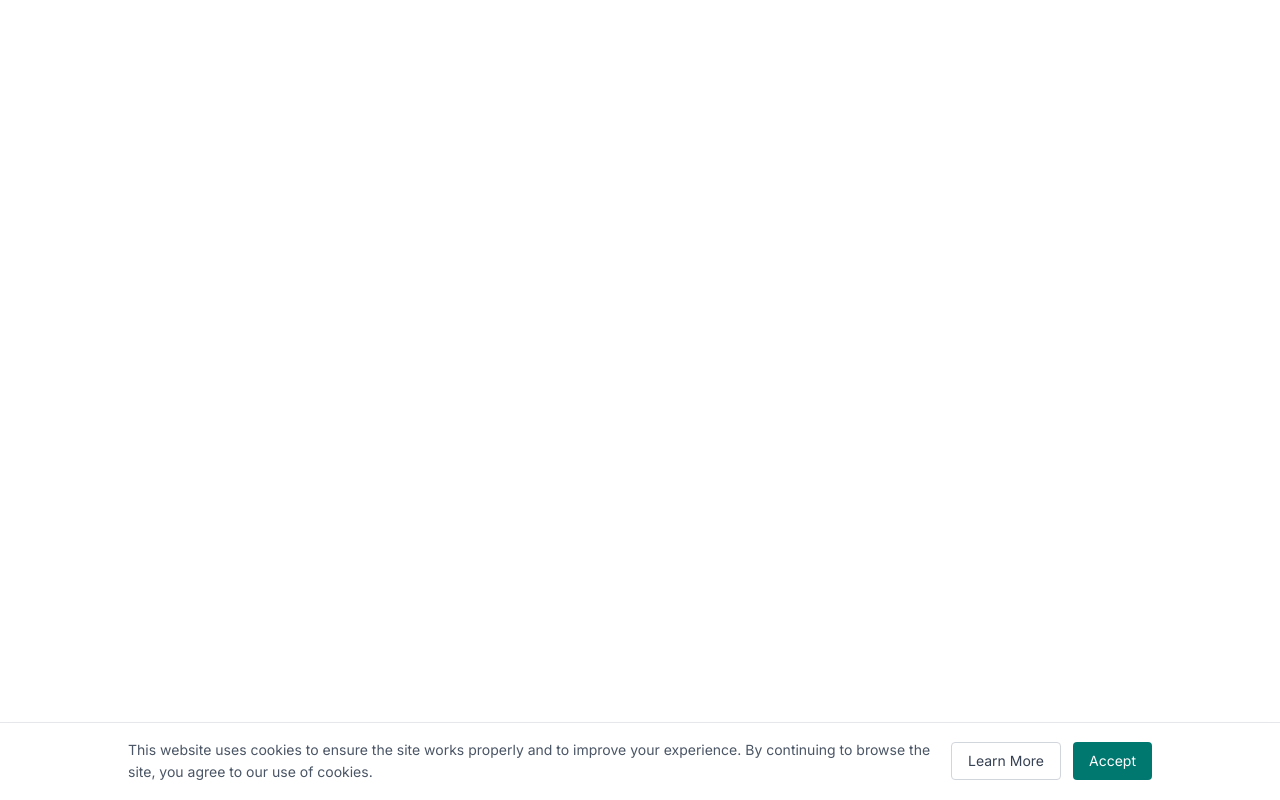
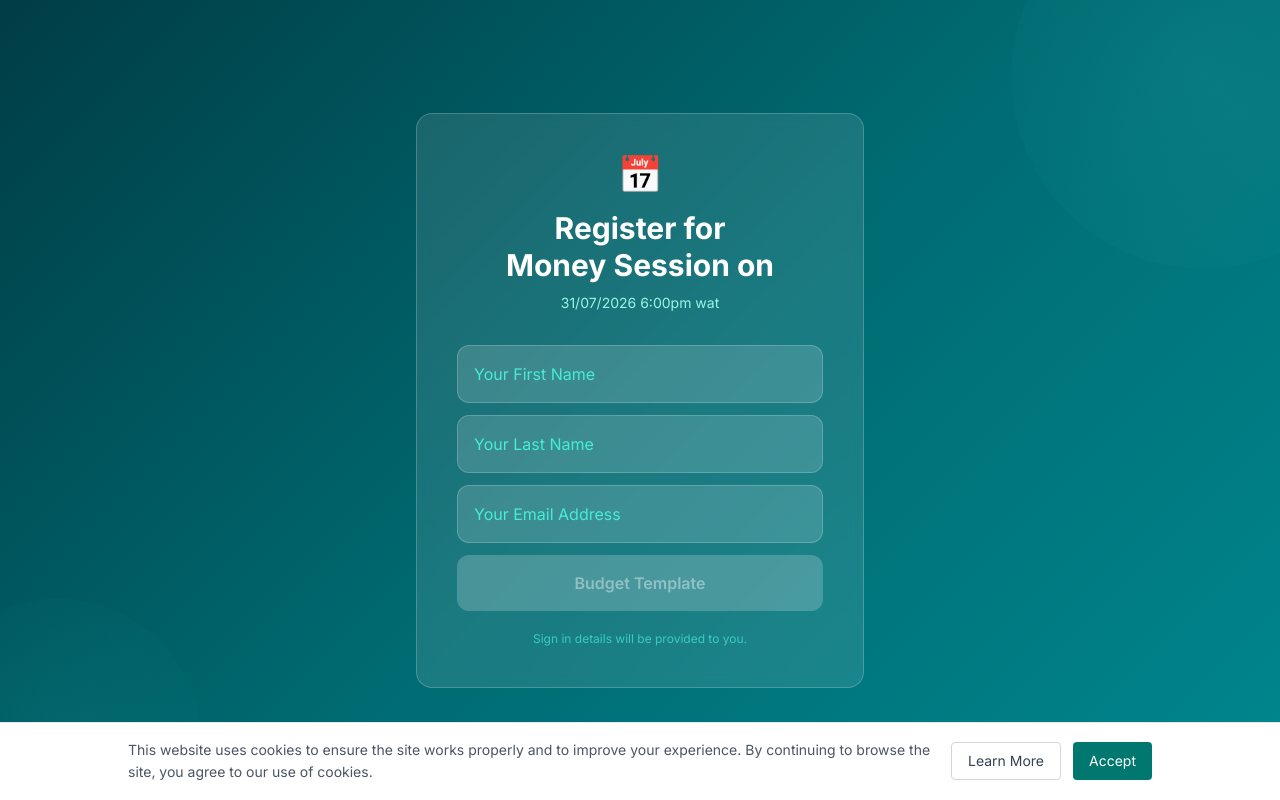
Before and after one commit to apunu-inc/mindthenaira, a React (Vite) app: page /register-for-money-session in a window 1280 px wide. Built offline with nearby package versions, Linux system fonts and the light colour scheme.

Commit message:
Created a new money-session page for individual session meetings.

```diff
--- a/src/App.jsx
+++ b/src/App.jsx
@@ -21,6 +21,7 @@ import HowToSaveN50K from "./pages/blog/HowToSaveN50K";
 import UnhingedExpenses from "./pages/blog/UnhingedExpenses";
 import DoYouKnowYourFinancialStatus from "./pages/blog/DoYouKnowYourFinancialStatus";
 import BudgetingIsFreedom from "./pages/blog/BudgetingIsFreedom";
+import MoneySession from "./pages/MoneySession";
 
 function PageTracking() {
   const location = useLocation();
@@ -56,6 +57,7 @@ function App() {
         <Route path="/cookies-policy" element={<CookiesPolicy />} />
         <Route path="/disclaimer" element={<Disclaimer />} />
         <Route path="/money-mindset" element={<MoneyMindset />} />
+        <Route path="/register-for-money-session" element={<MoneySession />} />
 
         {/* Blog Articles */}
         <Route
@@ -79,5 +81,4 @@ function App() {
     </BrowserRouter>
   );
 }
-
 export default App;
--- a/src/components/Footer.jsx
+++ b/src/components/Footer.jsx
@@ -119,6 +119,14 @@ const Footer = () => {
               </li>
               <li>
                 <Link
+                  to="/register-for-money-session"
+                  className="hover:text-teal-400 transition-colors"
+                >
+                  Register for Money Session
+                </Link>
+              </li>
+              <li>
+                <Link
                   to="/services"
                   className="hover:text-teal-400 transition-colors"
                 >
--- a/src/pages/Links.jsx
+++ b/src/pages/Links.jsx
@@ -48,6 +48,12 @@ export default function Links() {
             >
               Financial Status{" "}
             </Link>
+            <Link
+              to="/register-for-money-session"
+              className="block w-full p-4 rounded-xl bg-white text-teal-900 font-semibold hover:bg-teal-50 transition-all hover:shadow-lg text-center"
+            >
+              Register for Money Session
+            </Link>
           </div>
 
           <p className="text-xs text-teal-300/70 mt-5 text-center">
--- /dev/null
+++ b/src/pages/MoneySession.jsx
@@ -0,0 +1,173 @@
+import { useState } from "react";
+
+export default function MoneySession() {
+  const [form, setForm] = useState({
+    firstName: "",
+    lastName: "",
+    email: "",
+  });
+
+  const [submitted, setSubmitted] = useState(false);
+  const [loading, setLoading] = useState(false);
+  const [error, setError] = useState("");
+
+  const isValid =
+    form.firstName.trim() !== "" &&
+    form.lastName.trim() !== "" &&
+    form.email.trim() !== "";
+
+  const handleChange = (e) => {
+    setForm({ ...form, [e.target.name]: e.target.value });
+    setError("");
+  };
+
+  const handleDownload = async () => {
+    if (!isValid) return;
+    setLoading(true);
+    setError("");
+
+    try {
+      const res = await fetch("/api/subscribe", {
+        method: "POST",
+        headers: { "Content-Type": "application/json" },
+        body: JSON.stringify({
+          email: form.email,
+          firstName: form.firstName,
+          lastName: form.lastName,
+        }),
+      });
+
+      if (!res.ok) {
+        const data = await res.json().catch(() => ({}));
+        throw new Error(data.message || "Something went wrong.");
+      }
+
+      setSubmitted(true);
+    } catch (err) {
+      setError(
+        err.message && err.message !== "Something went wrong."
+          ? err.message
+          : "Couldn't save your details. Please try again.",
+      );
+      console.error(err);
+    } finally {
+      setLoading(false);
+    }
+  };
+
+  return (
+    <div
+      className="min-h-screen flex items-center justify-center px-4 py-12 relative overflow-hidden"
+      style={{
+        background:
+          "linear-gradient(135deg, #003d46 0%, #006A71 50%, #00878f 100%)",
+      }}
+    >
+      {/* decorative circles */}
+      <div
+        className="absolute top-0 right-0 w-96 h-96 rounded-full opacity-10 pointer-events-none"
+        style={{
+          background: "radial-gradient(circle, #48d1cc, transparent)",
+          transform: "translate(30%, -30%)",
+        }}
+      />
+      <div
+        className="absolute bottom-0 left-0 w-72 h-72 rounded-full opacity-10 pointer-events-none"
+        style={{
+          background: "radial-gradient(circle, #20b2aa, transparent)",
+          transform: "translate(-30%, 30%)",
+        }}
+      />
+
+      <div className="relative w-full max-w-md">
+        {submitted ? (
+          <div className="bg-white/10 backdrop-blur-sm border border-white/20 rounded-2xl p-10 text-center">
+            <div className="text-5xl mb-5">🎉</div>
+            <h1 className="text-white text-3xl font-bold leading-tight mb-3">
+              You&apos;re all set, {form.firstName}!
+            </h1>
+            <p className="text-teal-200 text-sm mt-2 mb-7 leading-relaxed">
+              Your 5 Minute Budget Template is ready. Check your email at{" "}
+              <span className="text-white font-semibold">{form.email}</span>{" "}
+              &mdash; we&apos;ll also send you tips to make the most of it.
+            </p>
+            <a
+              href="https://docs.google.com/spreadsheets/d/1klvORDZarhUW_UlaT6BfMxtC1blkP0PIr5CL_Ec8LrI/edit?pli=1&gid=821241466#gid=821241466"
+              target="_blank"
+              rel="noopener noreferrer"
+              className="inline-block w-full p-4 rounded-xl bg-white text-teal-900 font-semibold hover:bg-teal-50 transition-all hover:shadow-lg"
+            >
+              Open Budget Template →
+            </a>
+            <button
+              onClick={() => setSubmitted(false)}
+              className="mt-4 text-xs text-teal-300 underline hover:text-white transition"
+            >
+              Go back
+            </button>
+          </div>
+        ) : (
+          <div className="bg-white/10 backdrop-blur-sm border border-white/20 rounded-2xl p-8 md:p-10">
+            <div className="text-center mb-8">
+              <div className="text-4xl mb-4">📅</div>
+              <h1 className="text-white text-2xl sm:text-3xl font-bold leading-tight">
+                Register for <br />
+                Money Session on <br />
+              </h1>
+              <p className="text-teal-200 text-sm mt-2">
+                31/07/2026 6:00pm wat
+              </p>
+            </div>
+
+            <div className="space-y-3">
+              <input
+                name="firstName"
+                placeholder="Your First Name"
+                value={form.firstName}
+                onChange={handleChange}
+                className="w-full p-4 rounded-xl bg-white/15 border border-white/20 text-white placeholder-teal-300 focus:outline-none focus:ring-2 focus:ring-white/40 transition"
+              />
+              <input
+                name="lastName"
+                placeholder="Your Last Name"
+                value={form.lastName}
+                onChange={handleChange}
+                className="w-full p-4 rounded-xl bg-white/15 border border-white/20 text-white placeholder-teal-300 focus:outline-none focus:ring-2 focus:ring-white/40 transition"
+              />
+              <input
+                name="email"
+                type="email"
+                placeholder="Your Email Address"
+                value={form.email}
+                onChange={handleChange}
+                className="w-full p-4 rounded-xl bg-white/15 border border-white/20 text-white placeholder-teal-300 focus:outline-none focus:ring-2 focus:ring-white/40 transition"
+              />
+
+              {error && (
+                <p className="text-red-300 text-sm bg-red-900/20 border border-red-400/30 rounded-xl px-4 py-2">
+                  {error}
+                </p>
+              )}
+
+              <button
+                onClick={handleDownload}
+                disabled={!isValid || loading}
+                className={`w-full p-4 rounded-xl font-semibold transition-all ${
+                  isValid && !loading
+                    ? "bg-white text-teal-900 hover:bg-teal-50 hover:shadow-xl hover:scale-[1.01]"
+                    : "bg-white/20 text-white/40 cursor-not-allowed"
+                }`}
+              >
+                {loading ? "Saving..." : "Budget Template"}
+              </button>
+            </div>
+
+            <p className="text-xs text-teal-300/70 mt-5 text-center">
+              Sign in details will be provided to you.
+            </p>
+          </div>
+        )}
+      </div>
+    </div>
+  );
+}
```
